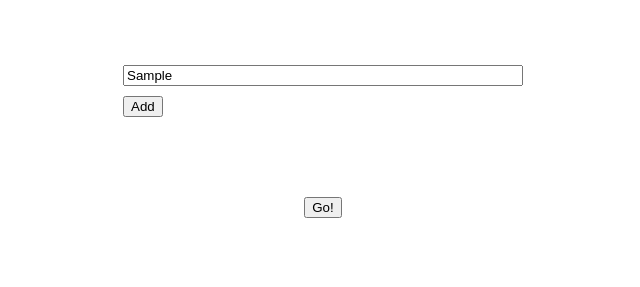
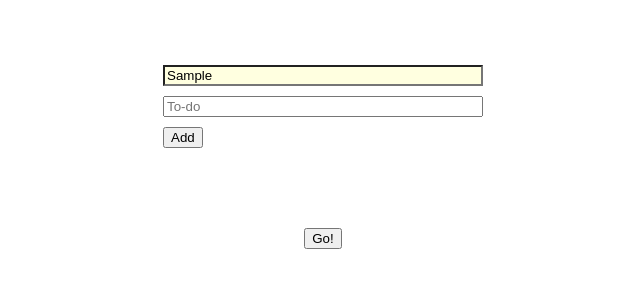
Before and after one commit to tinakodar/help-me-choose, a plain HTML site: page index.html in a window 1280 px wide. Both pictures are taken after typing "Sample" into the empty fields and a click on the button "Add". Shown: the part 257-544 px from the top of the page, without its empty margins (317-957 px from the left). Drawn offline with nearby package versions, Linux system fonts and the light colour scheme.

Commit message:
Link to jQuery, add a script tagg within body segment and write JavaScripts

```diff
--- a/index.html
+++ b/index.html
@@ -14,6 +14,33 @@
       </div>
       <button class="add_option">Add</button>
     </div>
+    <div class="result_section"></div>
     <button>Go!</button>
+
+    <script src="https://code.jquery.com/jquery-3.3.1.min.js"></script>
+    <script>
+      $(function() {
+        $('.result_section').hide()
+
+      var add_options = function () {
+        $('.inputs').append('<input placeholder="To-do"></input>')
+        }
+
+        $('.add_option').click(add_options)
+
+     })
+
+     $("h1").click(function(){
+        $("body").css("background-color", "lightblue");
+
+    });
+
+    $("button").click(function(){
+        $("input").css("background-color", "lightyellow");
+
+   });
+
+
+    </script>
   </body>
 </html>
--- a/main.css
+++ b/main.css
@@ -16,7 +16,7 @@ h1 {
 
 .input_section {
   margin:50px 0px 80px 0px;
-  width: 400px
+  width: 320px
 }
 
 .inputs {
@@ -30,5 +30,5 @@ input {
 }
 
 .add_option {
-  margin-top: 10px
+  margin-top: 10px;
 }
```
